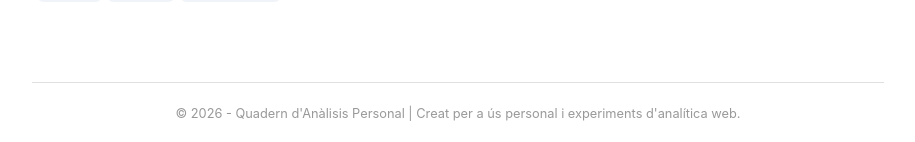
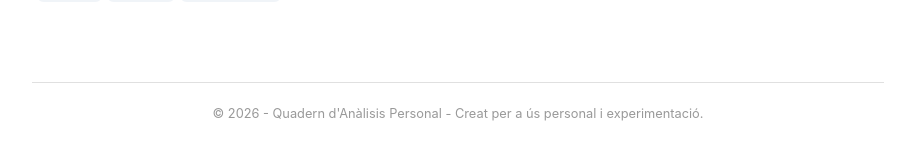
Before and after one commit to alberthr/alberthr.github.io, a Jekyll site: the page built from index.html, in a window 1280 px wide. Shown: the part 1144-1286 px from the top of the page, without its empty margins (182-1097 px from the left). Built offline with Jekyll 4.4.1, drawn with Linux system fonts in a browser that asks for light colours.

Commit message:
Update footer.html

```diff
--- a/_includes/footer.html
+++ b/_includes/footer.html
@@ -1,3 +1,3 @@
 <footer>
-  <p>&copy; {{ "now" | date: "%Y" }} - {{ site.title }} | Creat per a ús personal i experiments d'analítica web.</p>
+  <p>&copy; {{ "now" | date: "%Y" }} - {{ site.title }} - Creat per a ús personal i experimentació.</p>
 </footer>
```
